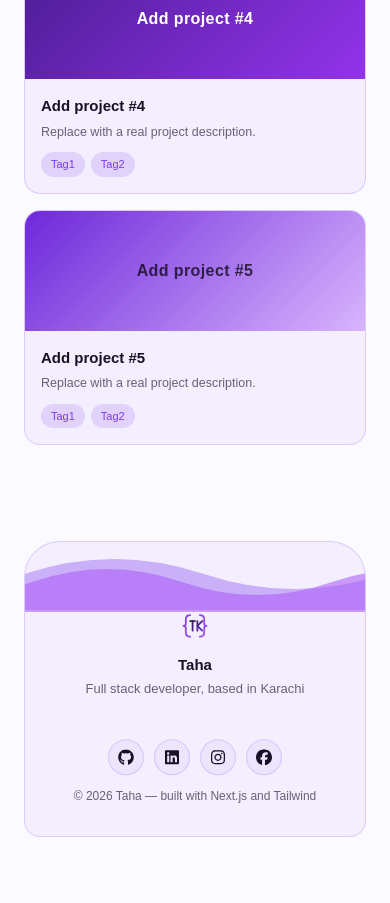
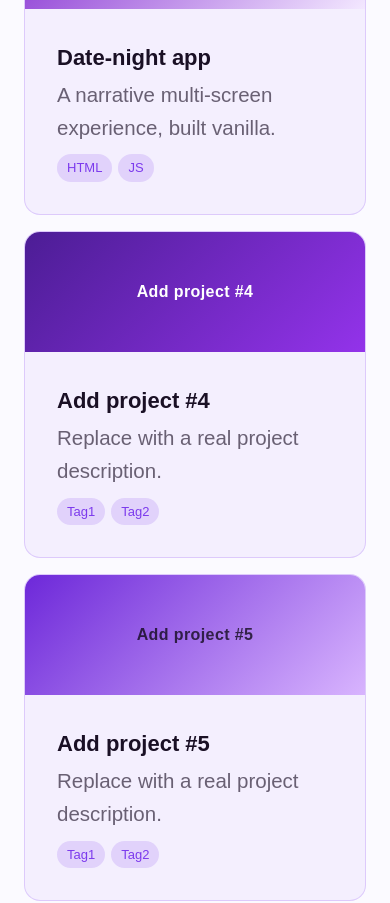
Before and after one commit to tahkhurram06/portfolio, a Next.js app: page /projects in a window 390 px wide. Shown: the part 1000-1903 px from the top of the page. Before the commit the page ends 1869 px from the top, so only its background shows below. Built offline with nearby package versions, Linux system fonts and the light colour scheme.

Commit message:
Increase font and spacing sizes for mobile readability

```diff
--- a/src/components/About/Timeline/TimelineItem.tsx
+++ b/src/components/About/Timeline/TimelineItem.tsx
@@ -21,21 +21,20 @@ export default function TimelineItem({
             "0 0 12px 2px color-mix(in srgb, var(--accent) 55%, transparent)",
         }}
       />
-
       <p
-        className="text-[13px] font-bold tracking-wide"
+        className="text-[16px] min-[801px]:text-[13px] font-bold tracking-wide"
         style={{ color: "var(--accent)" }}
       >
         {year}
       </p>
       <p
-        className="mt-1 mb-1.5 text-[16.5px] font-bold sm:text-[17px]"
+        className="mt-1 mb-1.5 text-[18.5px] sm:text-[16.5px] min-[801px]:text-[17px] font-bold"
         style={{ color: "var(--foreground)" }}
       >
         {title}
       </p>
       <p
-        className="max-w-[560px] text-[14.5px] leading-relaxed min-[801px]:text-[21px]"
+        className="max-w-[560px] text-[21px] leading-relaxed min-[801px]:text-[14.5px]"
         style={{ color: "var(--muted)" }}
       >
         {description}
--- a/src/components/About/Timeline/WorkTogetherCTA.tsx
+++ b/src/components/About/Timeline/WorkTogetherCTA.tsx
@@ -24,7 +24,14 @@ export default function WorkTogetherCTA() {
       >
         <div className="ctaGlowHalo" aria-hidden="true" />
         <span key={bounceKey} className={bounceKey > 0 ? "ctaBounce" : ""}>
-          <svg width="130" height="170" viewBox="0 0 130 190" fill="none" xmlns="http://www.w3.org/2000/svg" className="ctaUfoSvg">
+          <svg
+            width="130"
+            height="170"
+            viewBox="0 0 130 190"
+            fill="none"
+            xmlns="http://www.w3.org/2000/svg"
+            className="ctaUfoSvg"
+          >
             <defs>
               <linearGradient id="ctaBeam" x1="0" y1="0" x2="0" y2="1">
                 <stop offset="0%" stopColor="#c084fc" stopOpacity="0.55" />
@@ -42,20 +49,70 @@ export default function WorkTogetherCTA() {
             </defs>
 
             <g className="ctaHoverGroup">
-              <polygon points="26,66 104,66 128,180 2,180" fill="url(#ctaBeam)" className="ctaBeamPulse" />
+              <polygon
+                points="26,66 104,66 128,180 2,180"
+                fill="url(#ctaBeam)"
+                className="ctaBeamPulse"
+              />
 
-              <ellipse cx="65" cy="60" rx="12" ry="4.5" fill="#000" opacity="0.22" />
-              <ellipse cx="65" cy="60" rx="54" ry="13" fill="url(#ctaBody)" stroke="#c4b5fd" strokeWidth="1.6" />
-              <ellipse cx="65" cy="53" rx="35" ry="8" fill="none" stroke="#3b2560" strokeWidth="1" opacity="0.6" />
+              <ellipse
+                cx="65"
+                cy="60"
+                rx="12"
+                ry="4.5"
+                fill="#000"
+                opacity="0.22"
+              />
+              <ellipse
+                cx="65"
+                cy="60"
+                rx="54"
+                ry="13"
+                fill="url(#ctaBody)"
+                stroke="#c4b5fd"
+                strokeWidth="1.6"
+              />
+              <ellipse
+                cx="65"
+                cy="53"
+                rx="35"
+                ry="8"
+                fill="none"
+                stroke="#3b2560"
+                strokeWidth="1"
+                opacity="0.6"
+              />
 
-              <circle cx="65" cy="40" r="23" fill="url(#ctaDome)" stroke="#e9d5ff" strokeWidth="1.3" />
-              <ellipse cx="55" cy="31" rx="8" ry="5" fill="#ffffff" opacity="0.35" />
+              <circle
+                cx="65"
+                cy="40"
+                r="23"
+                fill="url(#ctaDome)"
+                stroke="#e9d5ff"
+                strokeWidth="1.3"
+              />
+              <ellipse
+                cx="55"
+                cy="31"
+                rx="8"
+                ry="5"
+                fill="#ffffff"
+                opacity="0.35"
+              />
 
               {[0, 1, 2, 3, 4, 5].map((i) => {
                 const x = 24 + i * 15;
                 const y = 60 + Math.sin(i * 0.9) * 3.5;
                 return (
-                  <circle key={i} cx={x} cy={y} r="2.6" fill="#e9d5ff" className="ctaChaseLight" style={{ animationDelay: `${i * 0.18}s` }} />
+                  <circle
+                    key={i}
+                    cx={x}
+                    cy={y}
+                    r="2.6"
+                    fill="#e9d5ff"
+                    className="ctaChaseLight"
+                    style={{ animationDelay: `${i * 0.18}s` }}
+                  />
                 );
               })}
             </g>
@@ -64,11 +121,18 @@ export default function WorkTogetherCTA() {
       </div>
 
       <div className="ctaTextGlow">
-        <h3 className="mb-2 text-[19px] font-bold sm:text-[21px]" style={{ color: "var(--foreground)" }}>
+        <h3
+          className="mb-2 text-[23px] sm:text-[19px] min-[801px]:text-[21px] font-bold"
+          style={{ color: "var(--foreground)" }}
+        >
           Want to work together?
         </h3>
-        <p className="mb-5 text-[13.5px] leading-relaxed" style={{ color: "var(--muted)" }}>
-          Got a project, a role, or just want to chat — I&apos;d love to hear from you.
+        <p
+          className="mb-5 text-[20.5px] min-[801px]:text-[13.5px] leading-relaxed"
+          style={{ color: "var(--muted)" }}
+        >
+          Got a project, a role, or just want to chat — I&apos;d love to hear
+          from you.
         </p>
         <a
           href="/contact"
--- a/src/components/Footer/Footer.tsx
+++ b/src/components/Footer/Footer.tsx
@@ -22,12 +22,18 @@ export default function Footer() {
             while everything above it was still in mobile/stacked mode. */}
         <div className="relative z-10 flex flex-col items-center gap-5 px-6 pt-16 pb-7 text-center min-[801px]:flex-row min-[801px]:justify-between min-[801px]:gap-4 min-[801px]:px-8 min-[801px]:pt-8 min-[801px]:text-left">
           <div className="footerFloat flex flex-col items-center gap-2 min-[801px]:flex-row min-[801px]:items-center min-[801px]:gap-3">
-            <Logo className="h-10 w-auto shrink-0 sm:h-11" />
+            <Logo className="h-15 w-auto shrink-0 sm:h-11" />
             <div>
-              <p className="text-[15px] font-semibold" style={{ color: "var(--foreground)" }}>
+              <p
+                className="text-[22px] min-[801px]:text-[15px] font-semibold"
+                style={{ color: "var(--foreground)" }}
+              >
                 Taha
               </p>
-              <p className="mt-0.5 text-[13px]" style={{ color: "var(--muted)" }}>
+              <p
+                className="mt-0.5 text-[18px] min-[801px]:text-[13px]"
+                style={{ color: "var(--muted)" }}
+              >
                 Full stack developer, based in Karachi
               </p>
             </div>
@@ -35,7 +41,10 @@ export default function Footer() {
 
           <div className="footerFloat footerFloatDelay flex flex-col items-center gap-3 min-[801px]:items-end">
             <SocialLinks />
-            <p className="text-[12px]" style={{ color: "var(--muted)" }}>
+            <p
+              className="text-[15px] min-[801px]:text-[12px]"
+              style={{ color: "var(--muted)" }}
+            >
               © {year} Taha — built with Next.js and Tailwind
             </p>
           </div>
--- a/src/components/PersonalNotes/FactCard.tsx
+++ b/src/components/PersonalNotes/FactCard.tsx
@@ -6,10 +6,10 @@ type FactCardProps = {
 export default function FactCard({ label, value }: FactCardProps) {
   return (
     <div className="rounded-2xl border border-[var(--surface-border)] bg-[var(--surface-bg)] p-5 transition-all duration-250 hover:-translate-y-1 hover:border-[var(--surface-border-hover)] hover:bg-[var(--surface-bg-hover)]">
-      <p className="mb-2 text-[12.5px] font-bold text-[var(--accent)]">
+      <p className="mb-2 text-[16px] min-[801px]:text-[12.5px] font-bold text-[var(--accent)]">
         {label}
       </p>
-      <p className="text-[15px] font-semibold text-[var(--foreground)]">
+      <p className="text-[21px] min-[801px]:text-[15px] font-semibold text-[var(--foreground)]">
         {value}
       </p>
     </div>
--- a/src/components/PersonalNotes/PersonalNotes.tsx
+++ b/src/components/PersonalNotes/PersonalNotes.tsx
@@ -5,7 +5,7 @@ export default function PersonalNotes() {
   return (
     <section className="animate-fade-up">
       <h2
-        className="mb-7 text-[22px] font-bold sm:mb-8 sm:text-2xl"
+        className="mb-7 text-[26px] sm:mb-8 sm:text-2xl min-[801px]:text-[22px]"
         style={{ color: "var(--foreground)" }}
       >
         A few personal notes
--- a/src/components/Projects/ProjectCard.tsx
+++ b/src/components/Projects/ProjectCard.tsx
@@ -10,8 +10,20 @@ type ProjectCardProps = {
   compact?: boolean;
 };
 
-export default function ProjectCard({ project, compact = false }: ProjectCardProps) {
-  const { title, description, tags, href, githubHref, image, gradient, labelColor } = project;
+export default function ProjectCard({
+  project,
+  compact = false,
+}: ProjectCardProps) {
+  const {
+    title,
+    description,
+    tags,
+    href,
+    githubHref,
+    image,
+    gradient,
+    labelColor,
+  } = project;
 
   const card = (
     <div className="relative h-full overflow-hidden rounded-2xl border border-(--surface-border) bg-(--surface-bg) transition-all duration-250 hover:-translate-y-1 hover:border-(--surface-border-hover) hover:bg-(--surface-bg-hover)">
@@ -44,14 +56,14 @@ export default function ProjectCard({ project, compact = false }: ProjectCardPro
         )}
       </div>
 
-      <div className={compact ? "p-3" : "p-4"}>
+      <div className={compact ? "p-3" : "p-8 min-[801px]:p-4"}>
         <p
-          className={`mb-1 font-bold text-foreground ${compact ? "text-[13px]" : "text-[15px]"}`}
+          className={`mb-1 font-bold text-foreground ${compact ? "text-[13px]" : "text-[22px] min-[801px]:text-[15px]"}`}
         >
           {title}
         </p>
         <p
-          className={`leading-relaxed text-(--muted) ${compact ? "mb-2 text-[11px]" : "mb-2.5 text-[12.5px]"}`}
+          className={`leading-relaxed text-(--muted) ${compact ? "mb-2 text-[11px]" : "mb-2.5 text-[20.5px] min-[801px]:text-[12.5px]"}`}
         >
           {description}
         </p>
@@ -59,7 +71,7 @@ export default function ProjectCard({ project, compact = false }: ProjectCardPro
           {tags.map((tag) => (
             <span
               key={tag}
-              className={`rounded-full bg-[color-mix(in_srgb,var(--accent)_16%,transparent)] text-[var(--accent)] ${compact ? "px-2 py-0.5 text-[10px]" : "px-2.5 py-1 text-[11px]"}`}
+              className={`rounded-full bg-[color-mix(in_srgb,var(--accent)_16%,transparent)] text-[var(--accent)] ${compact ? "px-2 py-0.5 text-[10px]" : "px-2.5 py-1 text-[13px] min-[801px]:text-[11px]"}`}
             >
               {tag}
             </span>
@@ -74,7 +86,9 @@ export default function ProjectCard({ project, compact = false }: ProjectCardPro
               onClick={(e) => e.stopPropagation()}
               className={`group/gh ml-auto flex items-center overflow-hidden rounded-full border border-(--surface-border) bg-(--surface-bg) text-(--foreground) transition-all duration-500 ease-[cubic-bezier(0.34,1.56,0.64,1)] hover:border-(--surface-border-hover) hover:bg-(--surface-bg-hover) hover:text-(--accent) hover:pr-3 focus-visible:outline-none focus-visible:ring-2 focus-visible:ring-[var(--accent)] focus-visible:ring-offset-2 focus-visible:ring-offset-[var(--background)] ${compact ? "h-6 w-6 hover:w-auto" : "h-7 w-7 hover:w-auto"}`}
             >
-              <span className={`flex shrink-0 items-center justify-center ${compact ? "h-6 w-6" : "h-7 w-7"}`}>
+              <span
+                className={`flex shrink-0 items-center justify-center ${compact ? "h-6 w-6" : "h-7 w-7"}`}
+              >
                 <FaGithub size={compact ? 13 : 15} />
               </span>
               <span className="flex max-w-0 items-center gap-1 overflow-hidden text-[11px] font-medium whitespace-nowrap opacity-0 transition-all duration-500 ease-[cubic-bezier(0.34,1.56,0.64,1)] delay-75 group-hover/gh:max-w-[140px] group-hover/gh:opacity-100">
--- a/src/components/Skills/SkillPill.tsx
+++ b/src/components/Skills/SkillPill.tsx
@@ -14,24 +14,28 @@ export default function SkillPill({ name, icon: Icon, color }: SkillPillProps) {
 
   return (
     <div
-      className="flex aspect-square w-21 shrink-0 flex-col items-center justify-center gap-3 rounded-2xl border transition-all duration-250 hover:-translate-y-1 sm:w-23 min-[701px]:w-25"
+      className="flex aspect-square w-30 shrink-0 flex-col items-center justify-center gap-3 rounded-2xl border transition-all duration-250 hover:-translate-y-1 sm:w-23 min-[701px]:w-25"
       style={{
         borderColor: hovered ? color : "var(--surface-border)",
-        backgroundColor: hovered ? "var(--surface-bg-hover)" : "var(--surface-bg)",
+        backgroundColor: hovered
+          ? "var(--surface-bg-hover)"
+          : "var(--surface-bg)",
         boxShadow: hovered ? `0 0 22px -4px ${color}` : "none",
       }}
       onMouseEnter={() => setHovered(true)}
       onMouseLeave={() => setHovered(false)}
     >
       <div
-        className="flex h-11 w-11 items-center justify-center rounded-xl transition-all duration-250"
+        className="flex h-17 w-17 items-center justify-center rounded-xl transition-all duration-250"
         style={{ backgroundColor: color }}
       >
-        <Icon size={24} style={{ color: "#0a0410" }} />
+        <div className="w-10 h-10 min-[801px]:w-6 min-[801px]:h-6">
+          <Icon className="w-full h-full" style={{ color: "#0a0410" }} />
+        </div>
       </div>
 
       <span
-        className="text-center text-[12.5px] font-semibold"
+        className="text-center text-[16.5px] min-[701px]:text-[12.5px] font-semibold"
         style={{ color: "var(--foreground)" }}
       >
         {name}
```
